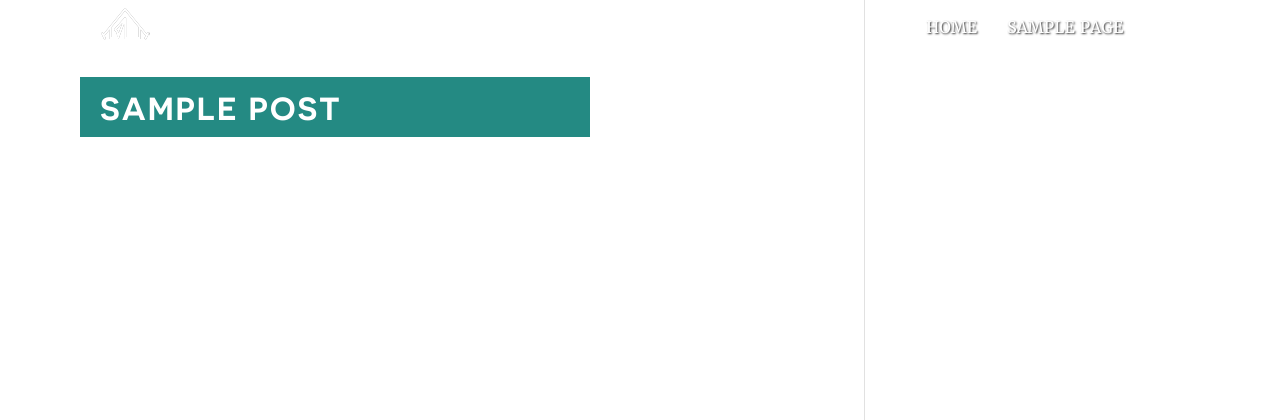
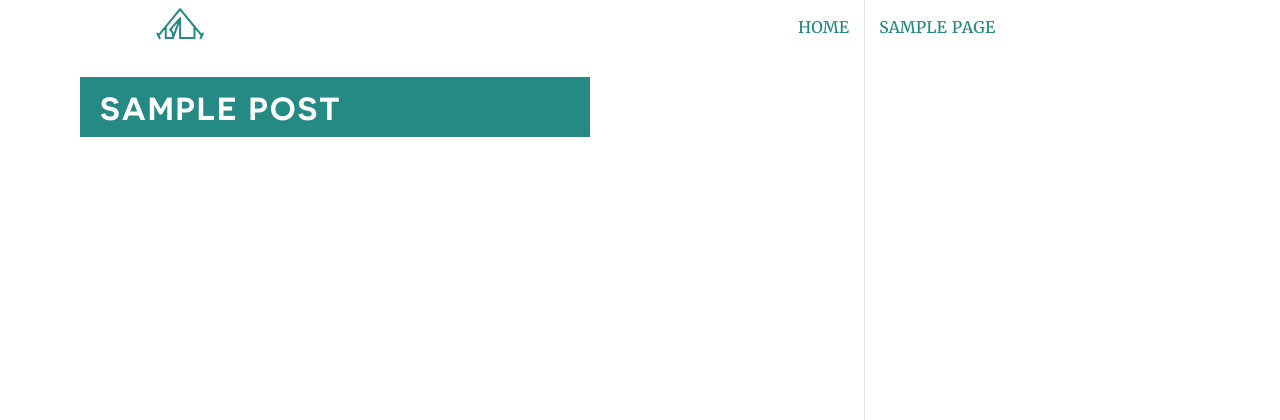
Before and after one commit to wongerchris/inhabitent, a WordPress theme: template themes/inhabitent-theme/home.php in a window 1280 px wide. Shown: the top 420 px of the page. Run offline with PHP 8.4 and a stand-in for WordPress, Linux system fonts and the light colour scheme; the site name, menu and one post (Sample post) are stand-ins, and other content is empty; some libraries are stand-ins or nearby versions.

Commit message:
header logo change for front page and about page

```diff
--- a/themes/inhabitent-theme/header.php
+++ b/themes/inhabitent-theme/header.php
@@ -23,9 +23,25 @@
 			<header id="masthead" class="site-header" role="banner">
 				<div class="site-branding">
 					<h1 class="site-title screen-reader-text"><a href="<?php echo esc_url( home_url( '/' ) ); ?>" rel="home"><?php bloginfo( 'name' ); ?></a></h1>
+
 					<p class="site-description"><?php bloginfo( 'description' ); ?></p>
-					<a href="<?php echo esc_url( home_url( '/' ) ); ?>">
-					<img class="site-logo"src="<?php bloginfo('template_directory'); ?>/images/inhabitent-logo-tent-white.svg" alt="inhabitent logo white" border="0"/></a>
+
+					<?php if (is_page( array('home','about'))) { ?>
+
+    				<a href="<?php echo esc_url( home_url( '/' ) ); ?>">
+						<img class="site-logo"src="<?php bloginfo('template_directory'); ?>/images/inhabitent-logo-tent-white.svg" alt="inhabitent logo white" border="0"/>
+						</a>
+
+    			<?php } else{ ?>
+
+    				<a href="<?php echo esc_url( home_url( '/' ) ); ?>">
+						<img class="site-logo"src="<?php bloginfo('template_directory'); ?>/images/inhabitent-logo-tent.svg" alt="inhabitent logo white" border="0"/>
+						</a>
+
+    			<?php } ?>
+
+
+
 				</div><!-- .site-branding -->
 
 				<nav id="site-navigation" class="main-navigation" role="navigation">
--- a/themes/inhabitent-theme/sass/_header.scss
+++ b/themes/inhabitent-theme/sass/_header.scss
@@ -3,8 +3,7 @@
 	flex-direction: row;
 	justify-content: space-between;
 	align-items: center;
-	color: #fff;
-	text-shadow: 1px 1px 2px #323232;
+	//text-shadow: 1px 1px 2px #323232;
 	font-family: $font_titles_normal;
 	height: 55px;
 	position: fixed;
@@ -19,14 +18,14 @@
 	.site-branding{
 		width: 50px;
 		height: auto;
-		margin-left: 100px;
+		margin-left: 155px;
 	}
 	.main-navigation{
-			width: 30%;
+			width: 40%;
 			li{
 				margin-left: 30px;
 				a{
-					color: #fff;
+					color: $color__green;
 					text-transform: uppercase;
 				}
 			}
--- a/themes/inhabitent-theme/style.css
+++ b/themes/inhabitent-theme/style.css
@@ -924,8 +924,6 @@ input[type="email"], input[type="password"], input[type="search"], input[type="t
       justify-content: space-between;
   -ms-flex-align: center;
       align-items: center;
-  color: #fff;
-  text-shadow: 1px 1px 2px #323232;
   font-family: "novecento_sans_widenormal" san-serif;
   height: 55px;
   position: fixed;
@@ -937,13 +935,13 @@ input[type="email"], input[type="password"], input[type="search"], input[type="t
   .site-header .site-branding {
     width: 50px;
     height: auto;
-    margin-left: 100px; }
+    margin-left: 155px; }
   .site-header .main-navigation {
-    width: 30%; }
+    width: 40%; }
     .site-header .main-navigation li {
       margin-left: 30px; }
       .site-header .main-navigation li a {
-        color: #fff;
+        color: #248A83;
         text-transform: uppercase; }
 
 .single .journal-home-wrapper .entry-content {
```
Also changed, not shown: themes/inhabitent-theme/build/css/style.min.css.
